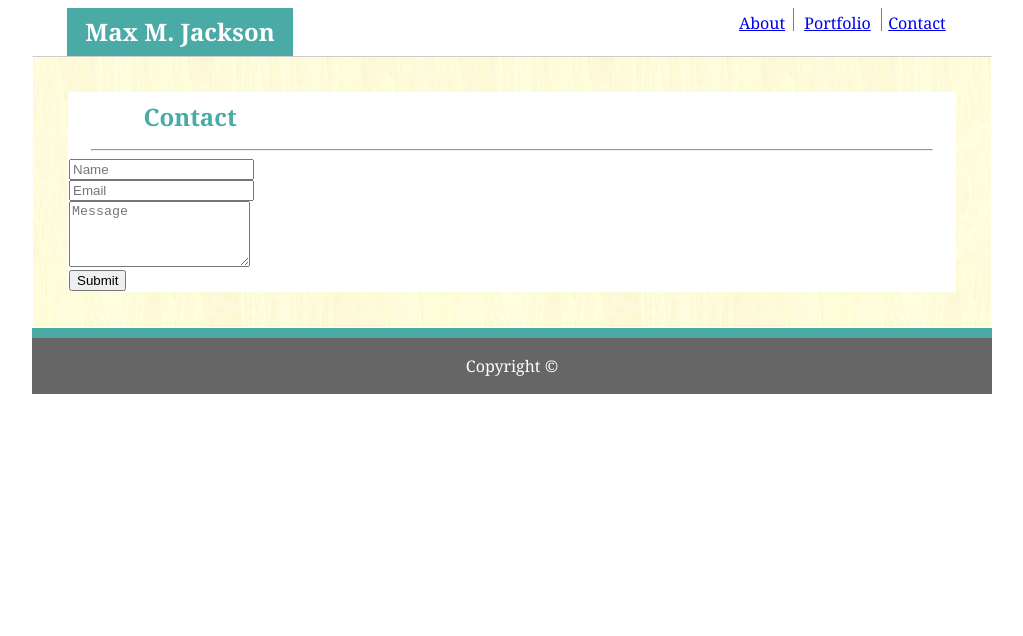
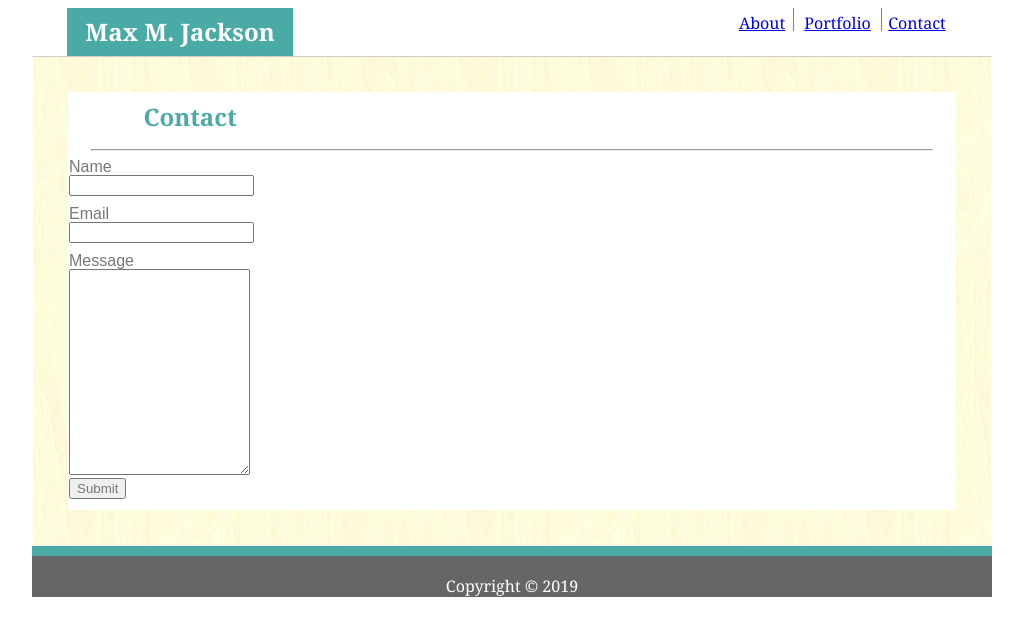
Before and after one commit to maxjcoder/Basic-Portfolio, a plain HTML site: page contact.html in a window 1280 px wide. Shown: the whole page, without its empty margins (128-1151 px from the left). Drawn offline with Linux system fonts and the light colour scheme.

Commit message:
homestretch

```diff
--- a/assets/css/style.css
+++ b/assets/css/style.css
@@ -151,9 +151,12 @@ body {
   .grid {
     display: grid;
     grid-template-columns: 25% 25%;
+    grid-row-gap: 6ch;
+    grid-column-gap: 4ch;
     margin-top: 35px;
     margin-right: 35px;
     margin-left: 35px;
+    padding-bottom: 48px;
     background-color: white;
     line-height: 25px;
     text-align: center;
@@ -181,7 +184,7 @@ body {
     text-align: center;
     height: 28px;
     margin-top: 170px;
-    margin-left: 204px;
+    margin-left: 238px;
     position: absolute;
 }
 
@@ -193,7 +196,7 @@ body {
     text-align: center;
     height: 28px;
     height: 28px;
-    margin-top: 374px;
+    margin-top: 424px;
     position: absolute;
 }
 
@@ -204,8 +207,8 @@ body {
     background-color: #4aaaa5;
     text-align: center;
     height: 28px;
-    margin-top: 374px;
-    margin-left: 204px;
+    margin-top: 424px;
+    margin-left: 238px;
     position: absolute;
 }
 
@@ -216,7 +219,7 @@ body {
     background-color: #4aaaa5;
     text-align: center;
     height: 28px;
-    margin-top: 576px;
+    margin-top: 678px;
     position: absolute;
 }
 
@@ -226,14 +229,36 @@ body {
     border: 1px solid;
 }
 
+form.form-example {
+    display: table;
+}
+
+div.form-example {
+    display: table-row;
+}
+
+label, input {
+    display: table-cell;
+    margin-bottom: 10px;
+    font-family: Arial, Helvetica, sans-serif;
+    color: #777777;
+
+}
+
+label {
+    padding-right: 10px;
+}
+
   /* Footer styling */
 
 .footer {
     border-top: 10px solid;
     border-top-color: #4aaaa5;
+    padding-top: 22px;
+    padding-bottom: 3px;
     font-family: Georgia, 'Times New Roman', Times, serif;
     text-align: center;
+    line-height: 16px;
     background-color: #666666;
     color: white;
-    padding: 20px;
 }
--- a/contact.html
+++ b/contact.html
@@ -46,17 +46,20 @@
 
             <hr width="94.9%" id="break" style="box-shadow: 0 0 0px 0px #777777;">
 
-                <form id="contact-form" method="post" action="??????????">
+            <div class="container">
+                    <form action="/action_page.php">
+                      <label for="name">Name</label>
+                      <input type="text" id="name">
 
-                        <input name="name" type="text" class="form-control" placeholder="Name" required><br>
+                      <label for="email">Email</label>
+                      <input type="text" id="email">
 
-                        <input name="email" type="email" class="form-control" placeholder="Email" required><br>
-
-                        <textarea name="message" class="form-control" placeholder="Message" rows="4" required></textarea><br>
-
-                        <input type="submit" class="form-control submit" value="Submit">
-
+                      <label for="message">Message</label>
+                      <textarea id="message" name="message" style="height:200px"></textarea>
+                      <br>
+                      <input type="submit" value="Submit">
                     </form>
+                  </div>
 
         </article>
     </div>
@@ -66,7 +69,7 @@
     <div class="footer">
         <footer>
             <h4>
-                Copyright ©
+                Copyright © 2019
             </h4>
         </footer>
     </div>
```
Also changed, not shown: index.html (+1 -1 lines), portfolio.html (+1 -1 lines). Lines whose indentation alone changed are shown as unchanged.
